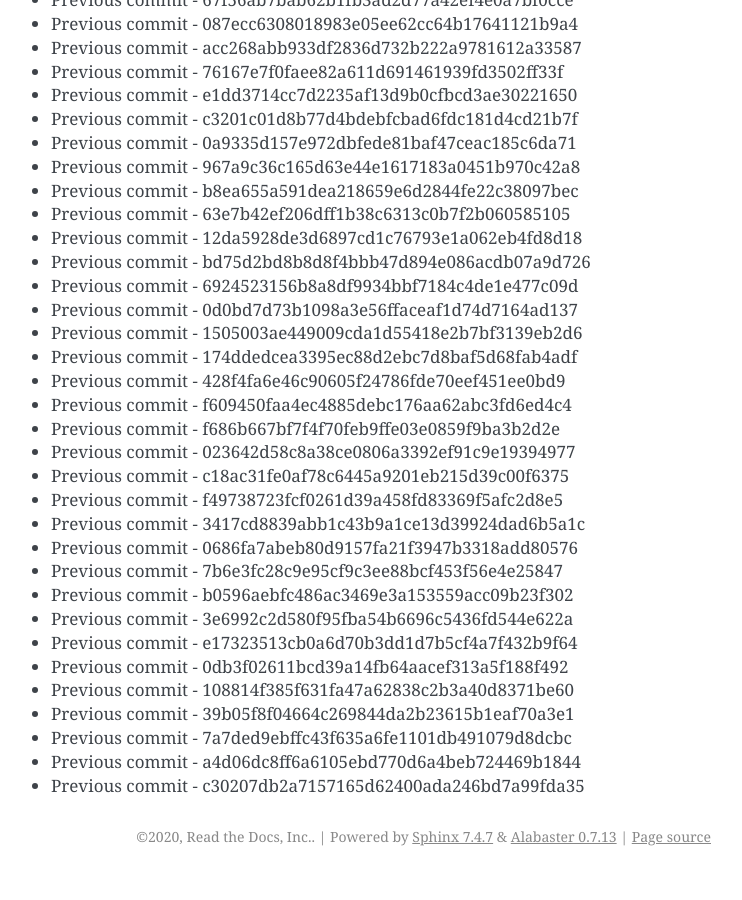
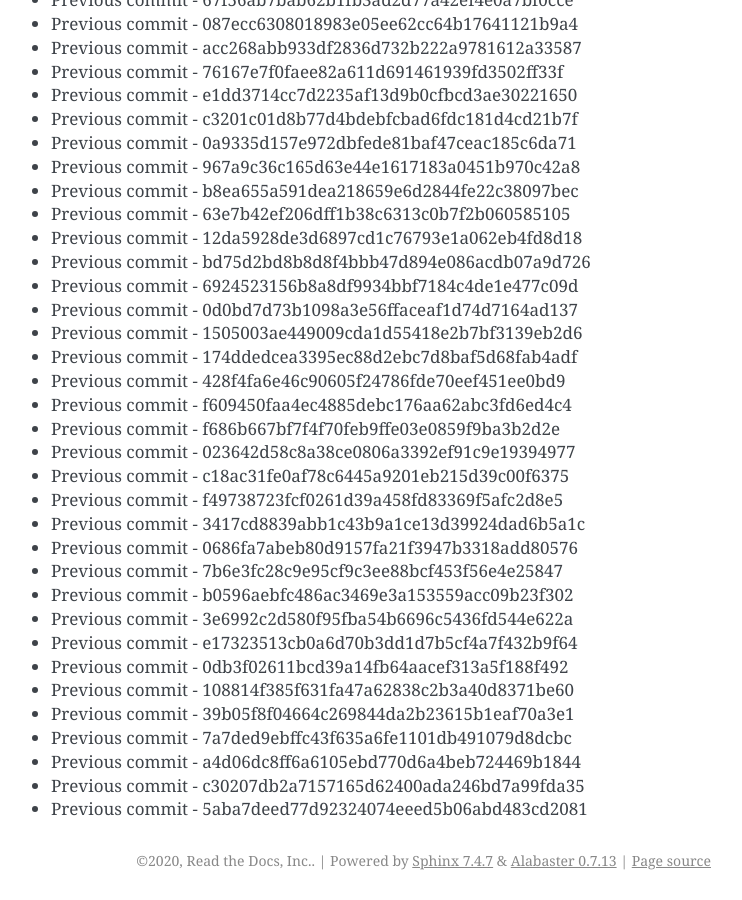
Before and after one commit to readthedocs/rtd-git-stresstest, a Sphinx documentation site: the page built from docs/updates.rst, in a window 1280 px wide and 900 px high, scrolled down 26927 px. Shown: the whole window, without its empty margins (399-1141 px from the left). Built offline with Sphinx 7.4.7, drawn with Linux system fonts in a browser that asks for light colours; before the commit the page ends 27803 px from its top, so only the background shows below that.

Commit message:
Generating commit from previous: 5aba7deed77d92324074eeed5b06abd483cd2081

```diff
--- a/docs/updates.rst
+++ b/docs/updates.rst
@@ -1163,3 +1163,4 @@ It can be tested for any performance characteristics.
 * Previous commit - 7a7ded9ebffc43f635a6fe1101db491079d8dcbc
 * Previous commit - a4d06dc8ff6a6105ebd770d6a4beb724469b1844
 * Previous commit - c30207db2a7157165d62400ada246bd7a99fda35
+* Previous commit - 5aba7deed77d92324074eeed5b06abd483cd2081
```
